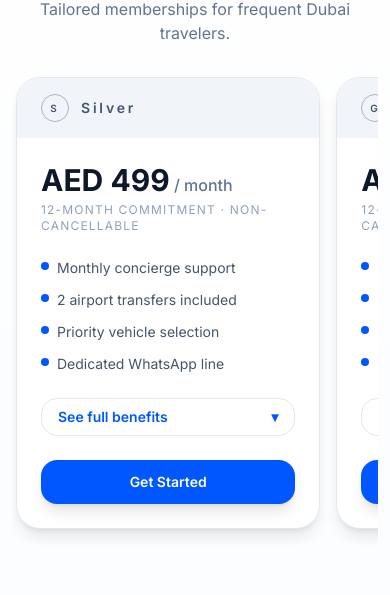
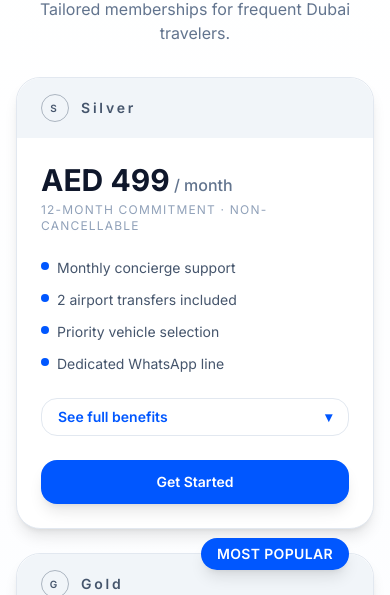
Before and after one commit to Muhammed-Haider/car-rental-service, a Next.js app: page /membership in a window 390 px wide. Shown: the part 195-790 px from the top of the page. Built offline with nearby package versions, Linux system fonts and the light colour scheme; no server answers.

Commit message:
update : make UI responsive

```diff
--- a/src/app/membership/page.jsx
+++ b/src/app/membership/page.jsx
@@ -170,18 +170,16 @@ export default function MembershipPage() {
           </p>
         </div>
 
-        {/* Mobile slider */}
-        <div className="mt-8 md:hidden">
-          <div className="flex gap-4 overflow-x-auto pb-4 -mx-1 px-1 hide-scrollbar snap-x snap-mandatory">
-            {plans.map((plan) => (
-              <div key={plan.name} className="snap-center shrink-0 basis-[85%]">
-                {renderPlanCard(plan)}
-              </div>
-            ))}
-          </div>
+        {/* Vertical stacking for mobile only */}
+        <div className="mt-8 space-y-6 md:hidden">
+          {plans.map((plan) => (
+            <div key={plan.name}>
+              {renderPlanCard(plan)}
+            </div>
+          ))}
         </div>
 
-        {/* Tablet & Desktop grid */}
+        {/* Tablet & Desktop grid - unchanged */}
         <div className="mt-10 hidden md:grid md:grid-cols-2 md:gap-6 lg:grid-cols-3">
           {plans.map(renderPlanCard)}
         </div>
```
